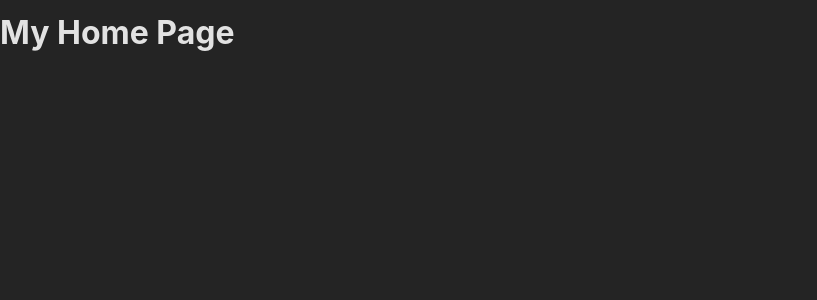
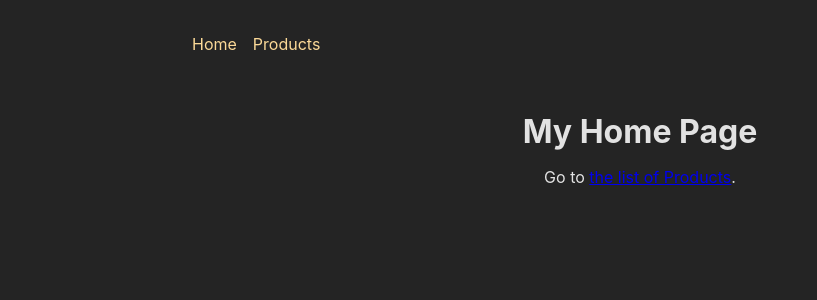
Before and after one commit to Neidn/react-practice-router, a React (Create React App) app: page / in a window 1280 px wide. Shown: the top 300 px of the page, without its empty margins (0-817 px from the left). Built offline with nearby package versions, Linux system fonts and the light colour scheme.

Commit message:
use react router and add error page

```diff
--- a/src/App.js
+++ b/src/App.js
@@ -1,15 +1,29 @@
 import {createBrowserRouter, RouterProvider} from "react-router-dom";
 
+import ErrorPage from "./pages/Error";
 import HomePage from "./pages/Home";
+import ProductsPage from "./pages/Products";
+import RootLayout from "./pages/Root";
 
 const router = createBrowserRouter([
   {
     path: "/",
-    element: <HomePage/>,
+    element: <RootLayout/>,
+    errorElement: <ErrorPage/>,
+    children: [
+      {
+        path: "/",
+        element: <HomePage/>,
+      },
+      {
+        path: "/products",
+        element: <ProductsPage/>,
+      },
+    ],
   },
 ]);
 
-const App = function () {
+const App = () => {
   return <RouterProvider router={router}/>;
 };
 
--- /dev/null
+++ b/src/components/MainNavigation.js
@@ -0,0 +1,18 @@
+import {Link} from "react-router-dom";
+
+import classes from "./MainNavigation.module.css";
+
+const MainNavigation = () => {
+  return (
+      <header className={classes.header}>
+        <nav>
+          <ul className={classes.list}>
+            <li><Link to={'/'}>Home</Link></li>
+            <li><Link to={'/products'}>Products</Link></li>
+          </ul>
+        </nav>
+      </header>
+  );
+};
+
+export default MainNavigation;
--- /dev/null
+++ b/src/components/MainNavigation.module.css
@@ -0,0 +1,17 @@
+.header {
+  max-width: 60rem;
+  margin: auto;
+  padding: 2rem;
+  display: flex;
+  justify-content: space-between;
+}
+
+.list {
+  display: flex;
+  gap: 1rem;
+}
+
+.list a {
+  text-decoration: none;
+  color: var(--color-primary-400);
+}
--- a/src/index.css
+++ b/src/index.css
@@ -48,3 +48,8 @@ ul {
   margin: 0;
   padding: 0;
 }
+
+main {
+  margin: 2rem auto;
+  text-align: center;
+}
--- /dev/null
+++ b/src/pages/Error.js
@@ -0,0 +1,15 @@
+import MainNavigation from "../components/MainNavigation";
+
+const ErrorPage = () => {
+  return (
+    <>
+      <MainNavigation/>
+      <main>
+        <h1>An error occurred!</h1>
+        <p>Could not find this page!</p>
+      </main>
+    </>
+  );
+};
+
+export default ErrorPage;
--- a/src/pages/Home.js
+++ b/src/pages/Home.js
@@ -1,7 +1,12 @@
-function HomePage() {
+import {Link} from "react-router-dom";
+
+const HomePage = () => {
   return (
-      <h1>My Home Page</h1>
+      <>
+        <h1>My Home Page</h1>
+        <p>Go to <Link to="/products">the list of Products</Link>.</p>
+      </>
   );
-}
+};
 
 export default HomePage;
--- /dev/null
+++ b/src/pages/Products.js
@@ -0,0 +1,7 @@
+const ProductsPage = () => {
+  return (
+      <h1>The Products Page</h1>
+  );
+};
+
+export default ProductsPage;
--- /dev/null
+++ b/src/pages/Root.js
@@ -0,0 +1,16 @@
+import {Outlet} from "react-router-dom";
+
+import MainNavigation from "../components/MainNavigation";
+
+const RootLayout = () => {
+  return (
+      <>
+        <MainNavigation/>
+        <main>
+          <Outlet/>
+        </main>
+      </>
+  );
+};
+
+export default RootLayout;
```
